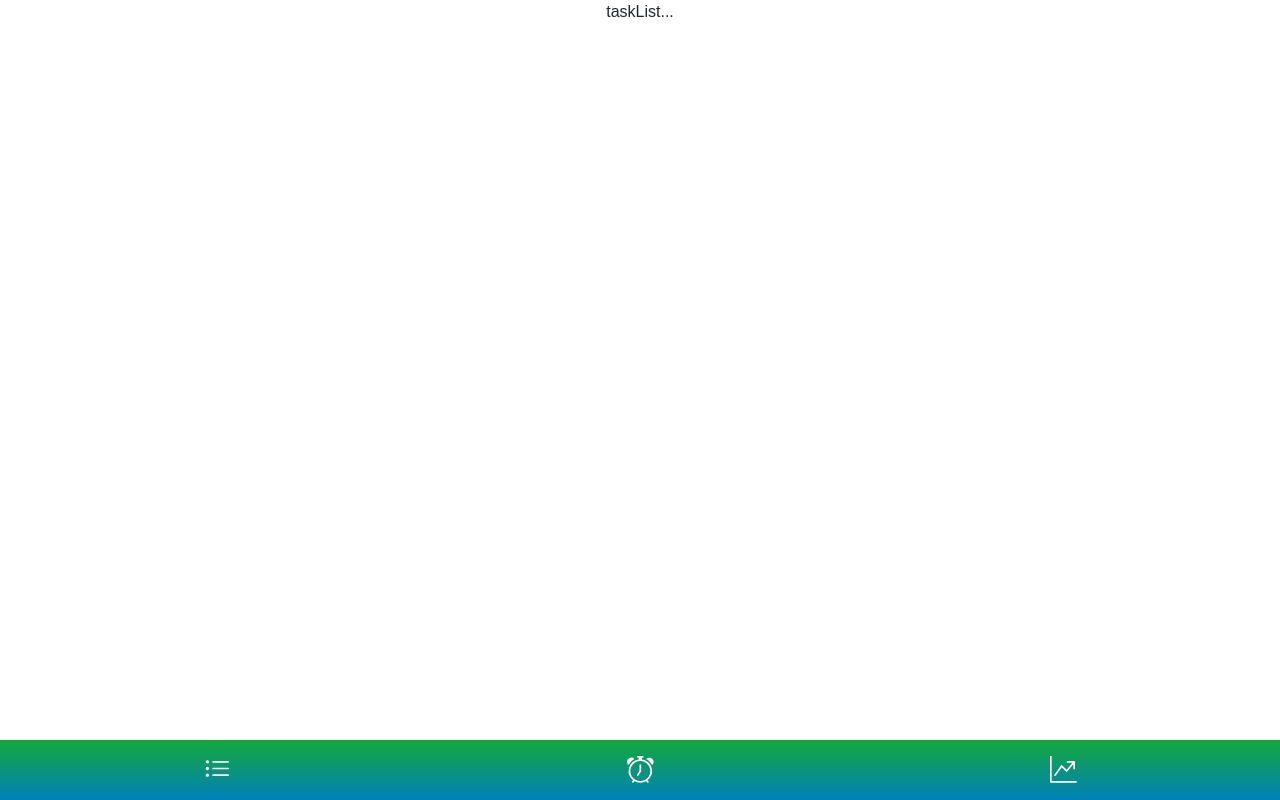
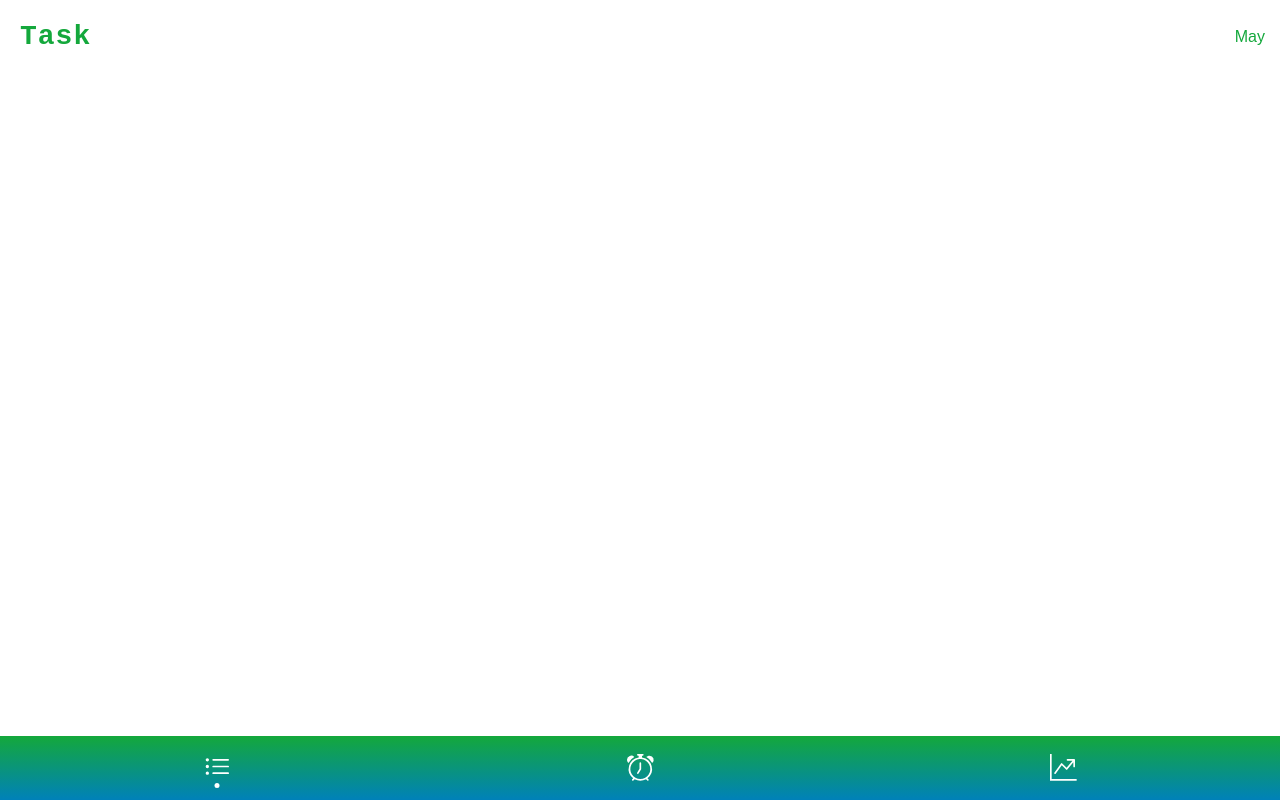
Before and after one commit to kuikui22/pomodoro_G00, a Vue app: page /#/taskList in a window 1280 px wide. Built offline with nearby package versions, Linux system fonts and the light colour scheme.

Commit message:
修改 router 連結, 新增 共用樣式

```diff
--- a/src/App.vue
+++ b/src/App.vue
@@ -18,13 +18,6 @@ export default {
 <style lang="scss">
 @import '~@/assets/stylesheets/custom.scss';
 
-html, body {
-  width: 100%;
-  height: 100vh;
-  background-color: $body-bg-color;
-  font-family: $font-family;
-}
-
 #app {
   -webkit-font-smoothing: antialiased;
   -moz-osx-font-smoothing: grayscale;
--- /dev/null
+++ b/src/assets/stylesheets/_mixin.scss
@@ -0,0 +1,5 @@
+@mixin border-radius($num) {
+    -moz-border-radius: $num;
+    -webkit-border-radius: $num;
+    border-radius: $num;
+}
--- /dev/null
+++ b/src/assets/stylesheets/_normalize.scss
@@ -0,0 +1,19 @@
+html, body {
+    width: 100%;
+    height: 100vh;
+    background-color: $body-bg-color;
+    font-family: $font-family;
+}
+
+h3 {
+    color: $titleColor;
+    font-weight: bold;
+    font-family: $title-font;
+    letter-spacing: 1px;
+}
+
+section {
+    h3 {
+        text-align: left;
+    }
+}
--- a/src/assets/stylesheets/_variables.scss
+++ b/src/assets/stylesheets/_variables.scss
@@ -1,4 +1,6 @@
 $font-family: "Meiryo UI", "MS UI Gothic", "Hiragino Kaku Gothic Pro", Osaka, "MS PGothic", sans-serif;
+$title-font: monospace, sans-serif;
 $body-bg-color: #fff;
 
 $max-zIndex: 9999;
+$titleColor: rgba(20,168,60,1.00);
--- a/src/assets/stylesheets/custom.scss
+++ b/src/assets/stylesheets/custom.scss
@@ -1,3 +1,5 @@
 @import '../../../node_modules/bootstrap/scss/bootstrap';
 @import '../../../node_modules/bootstrap-vue/src/index.scss';
 @import './_variables.scss';
+@import './_mixin.scss';
+@import './_normalize.scss';
--- /dev/null
+++ b/src/assets/stylesheets/styles.scss
@@ -0,0 +1,3 @@
+@import './_variables.scss';
+@import './_mixin.scss';
+@import './_normalize.scss';
--- a/src/components/footer.vue
+++ b/src/components/footer.vue
@@ -1,8 +1,14 @@
 <template>
     <footer>
-        <span><b-icon-list-ul></b-icon-list-ul></span>
-        <span><b-icon-alarm></b-icon-alarm></span>
-        <span><b-icon-graph-up></b-icon-graph-up></span>
+        <router-link tag="span" to="taskList">
+            <b-icon-list-ul></b-icon-list-ul>
+        </router-link>
+        <router-link tag="span" to="setTime">
+            <b-icon-alarm></b-icon-alarm>
+        </router-link>
+        <router-link tag="span" to="taskChart">
+            <b-icon-graph-up></b-icon-graph-up>
+        </router-link>
     </footer>
 </template>
 <script>
@@ -11,14 +17,14 @@ export default {
 }
 </script>
 <style lang="scss" scoped>
-@import '@/assets/stylesheets/_variables.scss';
+@import '@/assets/stylesheets/styles.scss';
     footer {
         position: fixed;
         z-index: $max-zIndex;
         bottom: 0;
         left: 0;
         width: 100%;
-        padding: 10px 5px;
+        padding: 12px 5px;
         color: #fff;
         background-color: rgba(0,129,185,1.00);
         background-image: linear-gradient(0deg,rgba(255,255,255,0.00) 0%,rgba(20,168,59,1.00) 100%);
@@ -30,4 +36,22 @@ export default {
             font-size: 20pt;
         }
     }
+
+    /* router class */
+    .router-link-active {
+        position: relative;
+
+        &::after {
+            @include border-radius(50%);
+
+            content: '';
+            position: absolute;
+            width: 5px;
+            height: 5px;
+            bottom: 0px;
+            left: 50%;
+            transform: translateX(-50%);
+            background-color: $body-bg-color;
+        }
+    }
 </style>
--- /dev/null
+++ b/src/components/main.vue
@@ -0,0 +1,14 @@
+<template>
+    <main>
+        <router-view></router-view>
+    </main>
+</template>
+<style lang="scss" scoped>
+    main {
+        width: 100%;
+        height: 100vh;
+        padding: 20px 20px 40px 20px;
+        overflow-x: hidden;
+        overflow-y: auto;
+    }
+</style>
--- a/src/pages/taskList.vue
+++ b/src/pages/taskList.vue
@@ -1,5 +1,29 @@
 <template>
     <div>
-        taskList...
+        <section>
+            <h3>{{ title }}</h3>
+            <span>{{ month }}</span>
+        </section>
     </div>
 </template>
+<script>
+export default {
+    data() {
+        return {
+            title: 'Task',
+            month: 'May'
+        }
+    }
+}
+</script>
+<style lang="scss" scoped>
+@import '@/assets/stylesheets/styles.scss';
+    section {
+        span {
+            position: absolute;
+            right: 15px;
+            top: 25px;
+            color: $titleColor;
+        }
+    }
+</style>
--- a/src/router/router.js
+++ b/src/router/router.js
@@ -1,4 +1,5 @@
 const Footer = () => import('@/components/footer.vue');
+const Main = () => import('@/components/main.vue');
 const CreateTask = () => import('@/pages/createTask.vue');
 const SetTime = () => import('@/pages/setTime.vue');
 const TaskChart = () => import('@/pages/taskChart.vue');
@@ -9,26 +10,38 @@ export default [
         path: '/',
         redirect: 'taskList',
         components: {
-            'default': TaskList,
+            'default': Main,
             'footer': Footer
         },
         children: [
             {
-                path: 'createTask',
-                component: CreateTask
+                path: '/createTask',
+                component: CreateTask,
+                name: 'createTask',
+                meta: {title: 'Create Task'}
             },
             {
-                path: 'setTime',
-                component: SetTime
+                path: '/setTime',
+                component: SetTime,
+                name: 'setTime',
+                meta: {title: 'Set Time'}
             },
             {
-                path: 'taskChart',
-                component: TaskChart
+                path: '/taskChart',
+                component: TaskChart,
+                name: 'taskChart',
+                meta: {title: 'Task Chart'}
             },
             {
-                path: 'taskList',
-                component: TaskList
+                path: '/taskList',
+                component: TaskList,
+                name: 'taskList',
+                meta: {title: 'Task'}
             },
         ]
-    }
+    },
+    {
+        path: '/setTime',
+        component: SetTime
+    },
 ];
```
Also changed, not shown: src/components/header.vue (added, +9 -0 lines).
